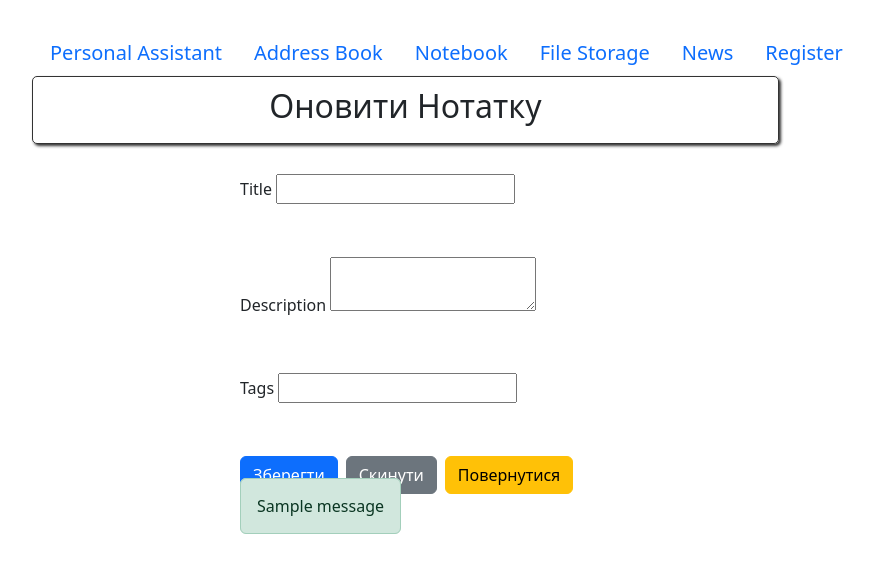
After one commit to Maximus-22/PersonalAssistantWeb, a Django app: template personal_assistant/notebook/templates/notebook/update_note.html in a window 1280 px wide. The commit adds this page. Shown: the top 573 px of the page, without its empty margins (16-887 px from the left). Run offline with Django 3.2, Linux system fonts and the light colour scheme; the template is opened without the code that fills it, so the values that code supplies are empty, except form fields; tables that the repository leaves empty hold one stand-in row (values such as "Sample post"); one stand-in notice (Sample message) is shown; form fields are guessed from the names that the template uses.

Commit message:
Added function update

```diff
--- a/personal_assistant/notebook/forms.py
+++ b/personal_assistant/notebook/forms.py
@@ -4,7 +4,9 @@ from .models import Notebook, Tag
 
 
 class NotebookForm(forms.ModelForm):
-    tags = forms.CharField(max_length=84, help_text="Введіть теги через кому.")
+    title = forms.CharField(max_length=255, widget=forms.TextInput(attrs={'style': 'width: 30%;'}))
+    tags = forms.CharField(max_length=84, widget=forms.TextInput(attrs={'style': 'width: 30%;'}),
+                           help_text="Введіть теги через кому.")
 
     class Meta:
         model = Notebook
--- a/personal_assistant/notebook/templates/notebook/notebook_list.html
+++ b/personal_assistant/notebook/templates/notebook/notebook_list.html
@@ -49,9 +49,11 @@ Notebook
                 </form>
                 </span>
                 </div>
+                {% comment %}
                 {% if form.query.value %}
                     <p>Search Query: {{ search_form.query.value }}</p>
                 {% endif %}
+                {% endcomment %}
             </p>
             {% if messages %}
             <div class="messages">
@@ -79,6 +81,7 @@ Notebook
             <p><b>Час створення: </b>{{ notebook.created_at|naturaltime }}</p>
             <span class="mb-3" style="float: right;">
                 {% if user.is_authenticated and notebook.user == user %}
+                    <a href="{% url 'notebook:update_note' notebook.id %}" class="btn btn-secondary">Оновити</a>
                     <a href="{% url 'notebook:delete_note' notebook.id %}" class="btn btn-danger">Видалити</a>
                 {% endif %}
             </span>
--- /dev/null
+++ b/personal_assistant/notebook/templates/notebook/update_note.html
@@ -0,0 +1,55 @@
+{% extends 'personal_assistant/base.html' %}
+
+{% block content %}
+
+{% load static %}
+<link rel="stylesheet" href="{% static 'notebook/style.css' %}">
+
+{% if form.errors and form.non_field_errors %}
+<div class="alert alert-danger" role="alert">
+    {{form.non_field_errors}}
+</div>
+{% endif %}
+
+<div class="quote ms-5 col-md-7" itemscope="" itemtype="http://schema.org/CreativeWork">
+  <h2 style="text-align: center;">Оновити Нотатку</h2>
+</div>
+
+<div class="author-details">
+  <form method="post" action="{% url 'notebook:update_note' notebook_id %}">
+    {% csrf_token %}
+    <div class="mb-5">
+      <label class="form-label">{{ note_form.title.label_tag }}</label>
+      {{ note_form.title }}
+    </div>
+    <div class="mb-5">
+      <label class="form-label">{{ note_form.description.label_tag }}</label>
+      {{ note_form.description }}
+    </div>
+    <div class="mb-5">
+      <label class="form-label">{{ note_form.tags.label_tag }}</label>
+      <input type="text" name="{{ note_form.tags.name }}" value="{{ note_form.tags.value|join:', ' }}">
+      {% comment %}
+      {{ note_form.tags }}
+      {% endcomment %}
+      <p>
+        <span class="help-text">{{ note_form.tags.help_text }}</span>
+      </p>
+    </div>
+    <div class="d-flex justify-content-start" class="mb-3">
+      <button type="submit" class="btn btn-primary me-2">Зберегти</button>
+      <input type="reset" class="btn btn-secondary me-2" value="Скинути">
+      <a href="{{ request.META.HTTP_REFERER|default:'{% url "notebook:all_notes_paginate" %}' }}"
+                        class="btn btn-warning">Повернутися</a>
+    </div>
+  </form>
+  {% if messages %}
+  <div class="messages">
+      {% for message in messages %}
+      <span {% if message.tags %} class="alert alert-{{ message.tags }}"{% endif %}>{{ message }}</span>
+      {% endfor %}
+  </div>
+  {% endif %}
+</div>
+
+{% endblock %}
--- a/personal_assistant/notebook/urls.py
+++ b/personal_assistant/notebook/urls.py
@@ -9,6 +9,7 @@ urlpatterns = [
     path('<int:page>', notebook_list, name = 'all_notes_paginate'),
     path('add_note/', add_note, name='add_note'),
     path('search/', search_notes, name='search_notes'),
+    path('update_note/<int:notebook_id>/', update_note, name='update_note'),
     path('delete_note/<int:notebook_id>/', delete_note, name='delete_note'),
     path('tag/<str:tag_name>/', TagNotesView.as_view(), name='tag_notes'),
 ]
```
Also changed, not shown: personal_assistant/notebook/views.py (+32 -3 lines).
